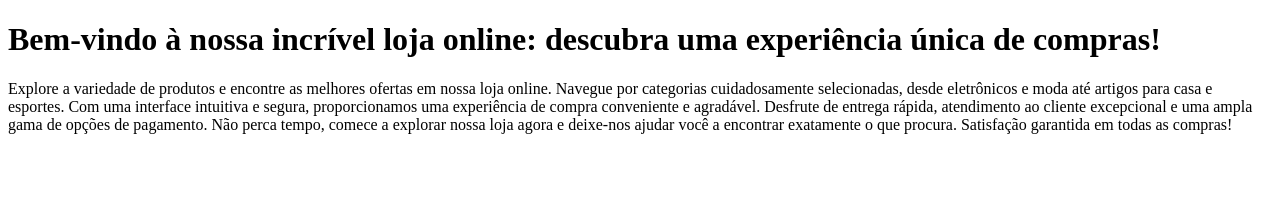
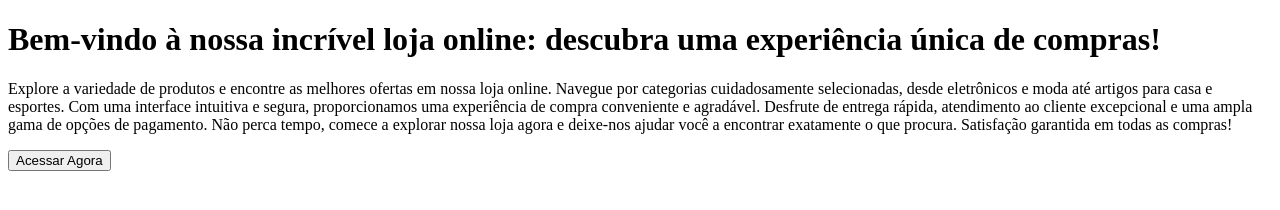
Before and after one commit to DeysRodrigues/saiph-about-sections, a plain HTML site: page index.html in a window 1280 px wide. Drawn offline with Linux system fonts and the light colour scheme.

Commit message:
add button

```diff
--- a/index.html
+++ b/index.html
@@ -11,5 +11,7 @@
     <h1>Bem-vindo à nossa incrível loja online: descubra uma experiência única de compras!</h1>
     <p>Explore a variedade de produtos e encontre as melhores ofertas em nossa loja online. Navegue por categorias cuidadosamente selecionadas, desde eletrônicos e moda até artigos para casa e esportes. Com uma interface intuitiva e segura, proporcionamos uma experiência de compra conveniente e agradável. Desfrute de entrega rápida, atendimento ao cliente excepcional e uma ampla gama de opções de pagamento. Não perca tempo, comece a explorar nossa loja agora e deixe-nos ajudar você a encontrar exatamente o que procura. Satisfação garantida em todas as compras!</p>
 
+    <button>Acessar Agora</button>
+
 </body>
 </html>
```
